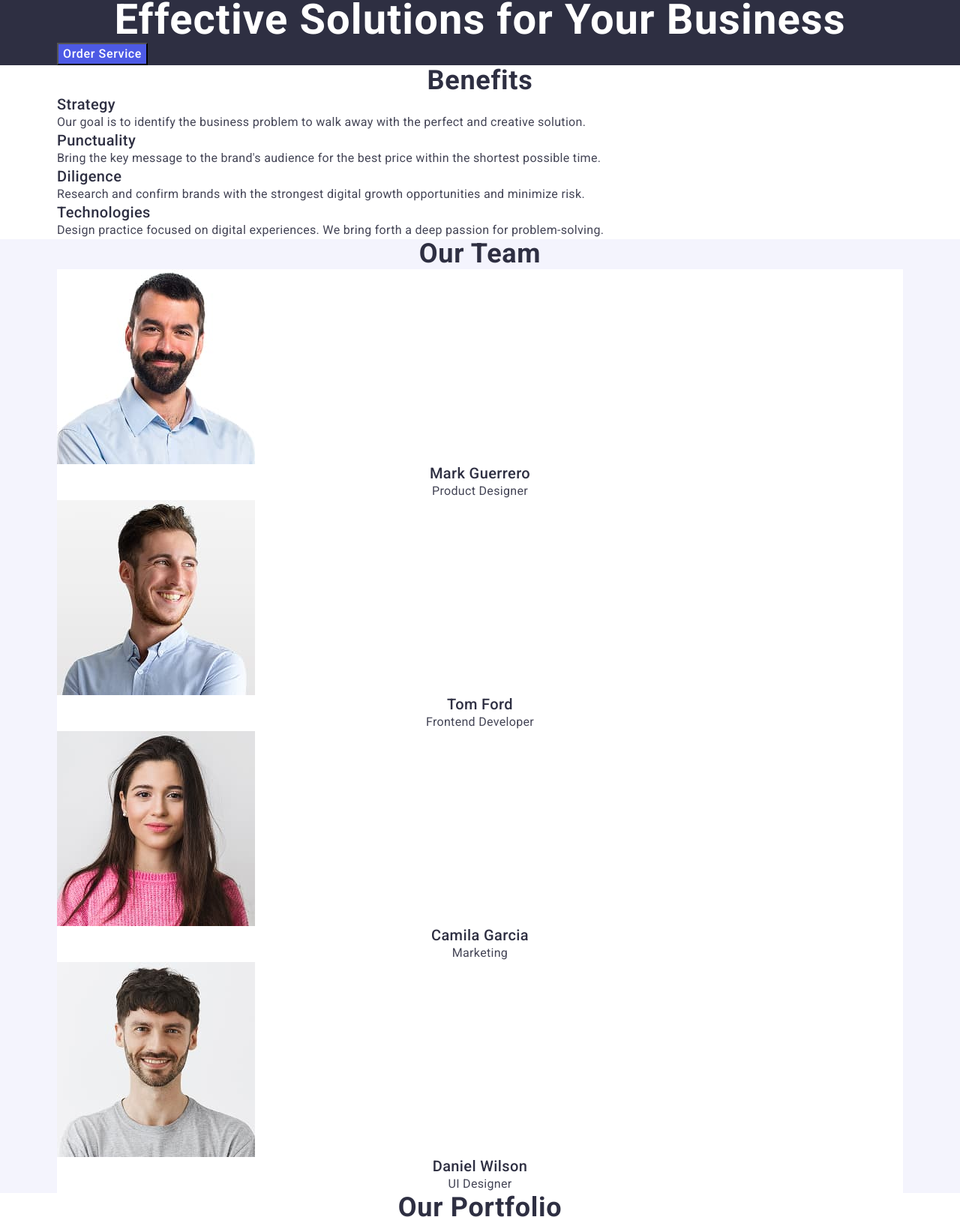
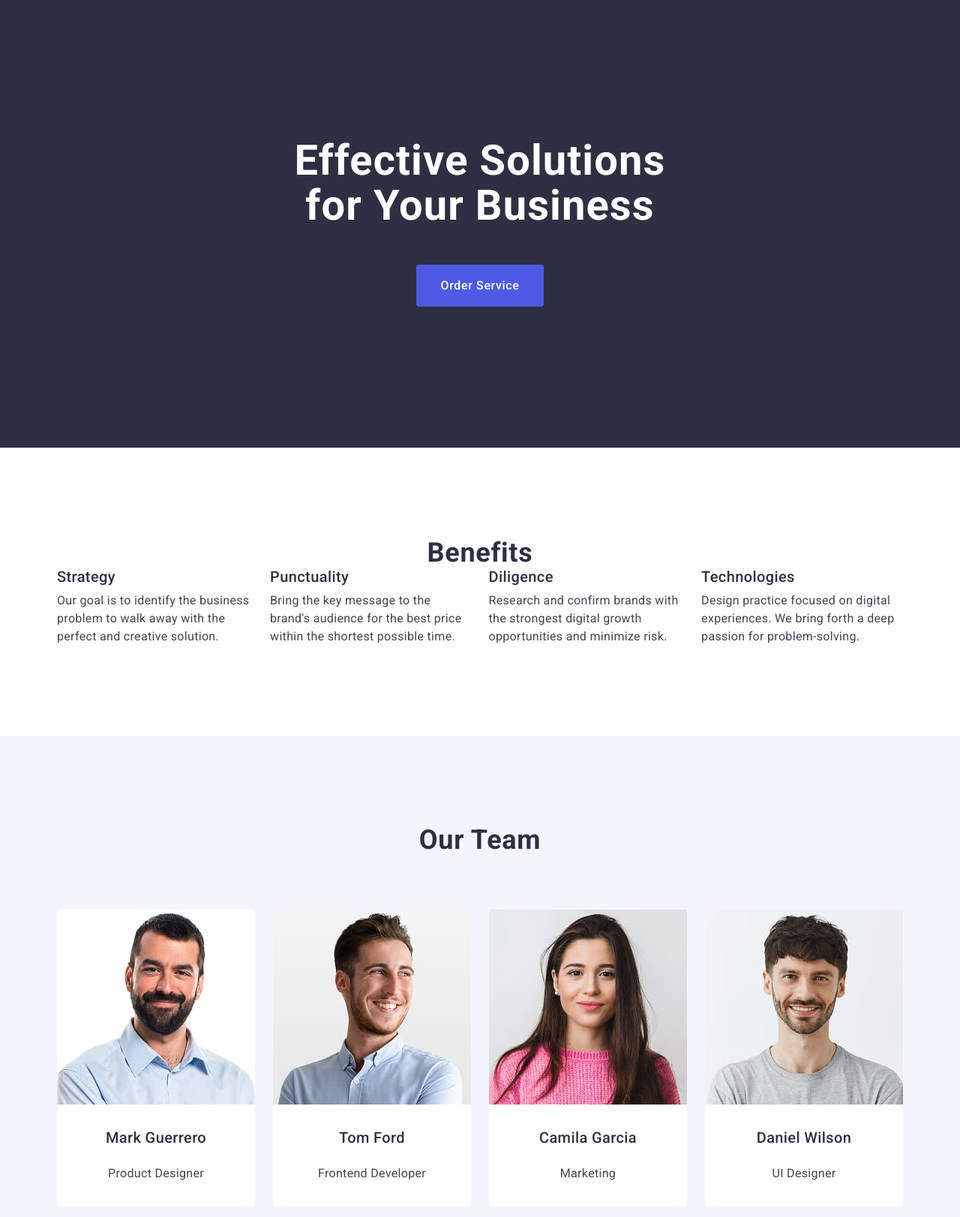
Before and after one commit to oleh-vdovenko/goit-markup-hw-03, a plain HTML site: page index.html in a window 1280 px wide. Shown: the part 76-1699 px from the top of the page at 75% size. Drawn offline with nearby package versions, Linux system fonts and the light colour scheme.

Commit message:
flexbox styles

```diff
--- a/css/styles.css
+++ b/css/styles.css
@@ -52,7 +52,6 @@ img {
 .page-menu {
   display: flex;
   align-items: center;
-  gap: 76px;
 }
 
 .logo {
@@ -77,6 +76,7 @@ img {
   display: flex;
   align-items: center;
   gap: 40px;
+  margin-left: 76px;
 }
 
 .menu-list-link {
@@ -122,14 +122,24 @@ img {
 /* section-1 service-banner */
 .service-banner {
   background-color: #2e2f42;
+  padding-top: 188px;
+  padding-bottom: 188px;
+}
+
+.service-container {
+  text-align: center;
 }
 
 .service-title {
   font-size: 56px;
   line-height: 1.07;
   letter-spacing: 0.02em;
+  color: #ffffff;
   text-align: center;
-  color: #ffffff;
+  width: 496px;
+  margin-bottom: 48px;
+  margin-left: auto;
+  margin-right: auto;
 }
 
 button.service-order {
@@ -140,6 +150,9 @@ button.service-order {
   line-height: 1.5;
   letter-spacing: 0.04em;
   color: #ffffff;
+  padding: 16px 32px;
+  border-width: 0;
+  border-radius: 4px;
 }
 
 button.service-order:hover,
@@ -148,6 +161,11 @@ button.service-order:focus {
 }
 
 /* section-2 service-benefits */
+.section {
+  padding-top: 120px;
+  padding-bottom: 120px;
+}
+
 .benefits-title {
   font-size: 36px;
   line-height: 1.11111;
@@ -156,12 +174,19 @@ button.service-order:focus {
   color: #2e2f42;
 }
 
+.benefits-list {
+  display: flex;
+  align-items: center;
+  gap: 24px;
+}
+
 .benefits-list-title {
   font-weight: 500;
   font-size: 20px;
   line-height: 1.2;
   letter-spacing: 0.02em;
   color: #2e2f42;
+  margin-bottom: 8px;
 }
 
 .benefits-list-description {
@@ -182,10 +207,22 @@ button.service-order:focus {
   text-align: center;
   color: #2e2f42;
   text-transform: capitalize;
+  margin-bottom: 72px;
+}
+
+.team-members {
+  display: flex;
+  align-items: center;
+  gap: 24px;
 }
 
 .team-members-item {
   background-color: #ffffff;
+  border-radius: 0 0 4px 4px;
+}
+
+.team-members-item div {
+  padding: 32px 16px;
 }
 
 .team-members-name {
@@ -195,6 +232,7 @@ button.service-order:focus {
   letter-spacing: 0.02em;
   text-align: center;
   color: #2e2f42;
+  margin-bottom: 8px;
 }
 
 .team-members-position {
@@ -212,6 +250,22 @@ button.service-order:focus {
   text-align: center;
   color: #2e2f42;
   text-transform: capitalize;
+  margin-bottom: 72px;
+}
+
+.portfolio-projects {
+  display: flex;
+  align-items: center;
+  gap: 24px;
+  flex-wrap: wrap;
+}
+
+.portfolio-projects-item {
+  border-bottom: 1px solid #e7e9fc;
+}
+
+.portfolio-projects-item div {
+  padding: 32px 16px;
 }
 
 .portfolio-projects-name {
@@ -220,6 +274,7 @@ button.service-order:focus {
   line-height: 1.2;
   letter-spacing: 0.02em;
   color: #2e2f42;
+  margin-bottom: 8px;
 }
 
 .portfolio-projects-scope {
@@ -231,6 +286,15 @@ button.service-order:focus {
 /* footer */
 .copyright {
   background-color: #2e2f42;
+  padding-top: 100px;
+  padding-bottom: 100px;
+}
+
+.container div {
+  display: flex;
+  flex-direction: column;
+  gap: 16px;
+  width: 264px;
 }
 
 .copyright-logo-part {
--- a/index.html
+++ b/index.html
@@ -44,13 +44,13 @@
 
     <main class="service">
         <section class="service-banner">
-            <div class="container">
+            <div class="container service-container">
                 <h1 class="service-title">Effective Solutions for Your Business</h1>
                 <button class="service-order" type="button">Order Service</button>
             </div>
         </section>
 
-        <section class="service-benefits">
+        <section class="section service-benefits">
             <div class="container">
                 <h2 class="benefits-title">Benefits</h2>
                 <ul class="benefits-list">
@@ -87,77 +87,97 @@
             </div>
         </section>
 
-        <section class="service-team">
+        <section class="section service-team">
             <div class="container">
                 <h2 class="team-title">Our Team</h2>
                 <ul class="team-members">
                     <li class="team-members-item">
                         <img class="team-members-photo" src="./images/team-mark-guerrero.jpg"
                             alt="Photo of Mark Guerrero" width="264">
+                        <div>
                             <h3 class="team-members-name">Mark Guerrero</h3>
                             <p class="team-members-position">Product Designer</p>
+                        </div>
                     </li>
                     <li class="team-members-item">
                         <img class="team-members-photo" src="./images/team-tom-ford.jpg" alt="Photo of Tom Ford"
                             width="264">
+                        <div>
                             <h3 class="team-members-name">Tom Ford</h3>
                             <p class="team-members-position">Frontend Developer</p>
+                        </div>
                     </li>
                     <li class="team-members-item">
                         <img class="team-members-photo" src="./images/team-camila-garcia.jpg"
                             alt="Photo of Camila Garcia" width="264">
+                        <div>
                             <h3 class="team-members-name">Camila Garcia</h3>
                             <p class="team-members-position">Marketing</p>
+                        </div>
                     </li>
                     <li class="team-members-item">
                         <img class="team-members-photo" src="./images/team-daniel-wilson.jpg"
                             alt="Photo of Daniel Wilson" width="264">
+                        <div>
                             <h3 class="team-members-name">Daniel Wilson</h3>
                             <p class="team-members-position">UI Designer</p>
+                        </div>
                     </li>
                 </ul>
             </div>
         </section>
 
-        <section class="service-portfolio">
+        <section class="section service-portfolio">
             <div class="container">
                 <h2 class="portfolio-title">Our Portfolio</h2>
                 <ul class="portfolio-projects">
                     <li class="portfolio-projects-item">
                         <img class="portfolio-projects-image" src="./images/project-banking-app.jpg" alt="Banking App"
                             width="360">
+                        <div>
                             <h3 class="portfolio-projects-name">Banking App</h3>
                             <p class="portfolio-projects-scope">App</p>
+                        </div>
                     </li>
                     <li class="portfolio-projects-item">
                         <img class="portfolio-projects-image" src="./images/project-cashless-payment.jpg"
                             alt="Cashless Payment" width="360">
+                        <div>
                             <h3 class="portfolio-projects-name">Cashless Payment</h3>
                             <p class="portfolio-projects-scope">Marketing</p>
+                        </div>
                     </li>
                     <li class="portfolio-projects-item">
                         <img class="portfolio-projects-image" src="./images/project-meditation-app.jpg"
                             alt="Meditation App" width="360">
+                        <div>
                             <h3 class="portfolio-projects-name">Meditation App</h3>
                             <p class="portfolio-projects-scope">App</p>
+                        </div>
                     </li>
                     <li class="portfolio-projects-item">
                         <img class="portfolio-projects-image" src="./images/project-taxi-service.jpg" alt="Taxi Service"
                             width="360">
+                        <div>
                             <h3 class="portfolio-projects-name">Taxi Service</h3>
                             <p class="portfolio-projects-scope">Marketing</p>
+                        </div>
                     </li>
                     <li class="portfolio-projects-item">
                         <img class="portfolio-projects-image" src="./images/project-screen-illustrations.jpg"
                             alt="Screen Illustrations" width="360">
+                        <div>
                             <h3 class="portfolio-projects-name">Screen Illustrations</h3>
                             <p class="portfolio-projects-scope">Design</p>
+                        </div>
                     </li>
                     <li class="portfolio-projects-item">
                         <img class="portfolio-projects-image" src="./images/project-online-courses.jpg"
                             alt="Online Courses" width="360">
+                        <div>
                             <h3 class="portfolio-projects-name">Online Courses</h3>
                             <p class="portfolio-projects-scope">Marketing</p>
+                        </div>
                     </li>
                 </ul>
             </div>
@@ -166,12 +186,15 @@
 
     <footer class="copyright">
         <div class="container">
+            <div>
                 <a class="logo copyright-logo" href="./index.html">
                     Web<span class="copyright-logo-part">Studio</span>
                 </a>
                 <p class="copyright-text">
-                Increase the flow of customers and sales for your business with digital marketing & growth solutions.
+                    Increase the flow of customers and sales for your business with digital marketing & growth
+                    solutions.
                 </p>
+            </div>
         </div>
     </footer>
 </body>
```
Lines whose indentation alone changed are shown as unchanged.
